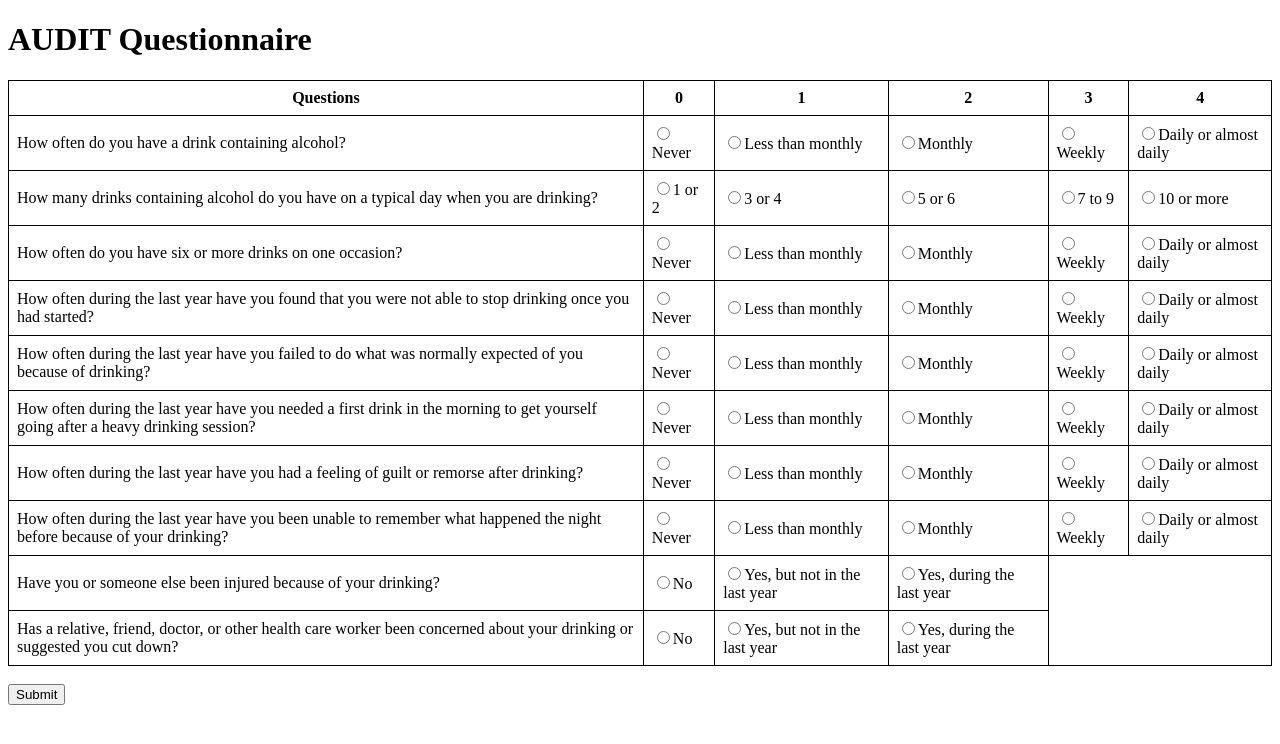
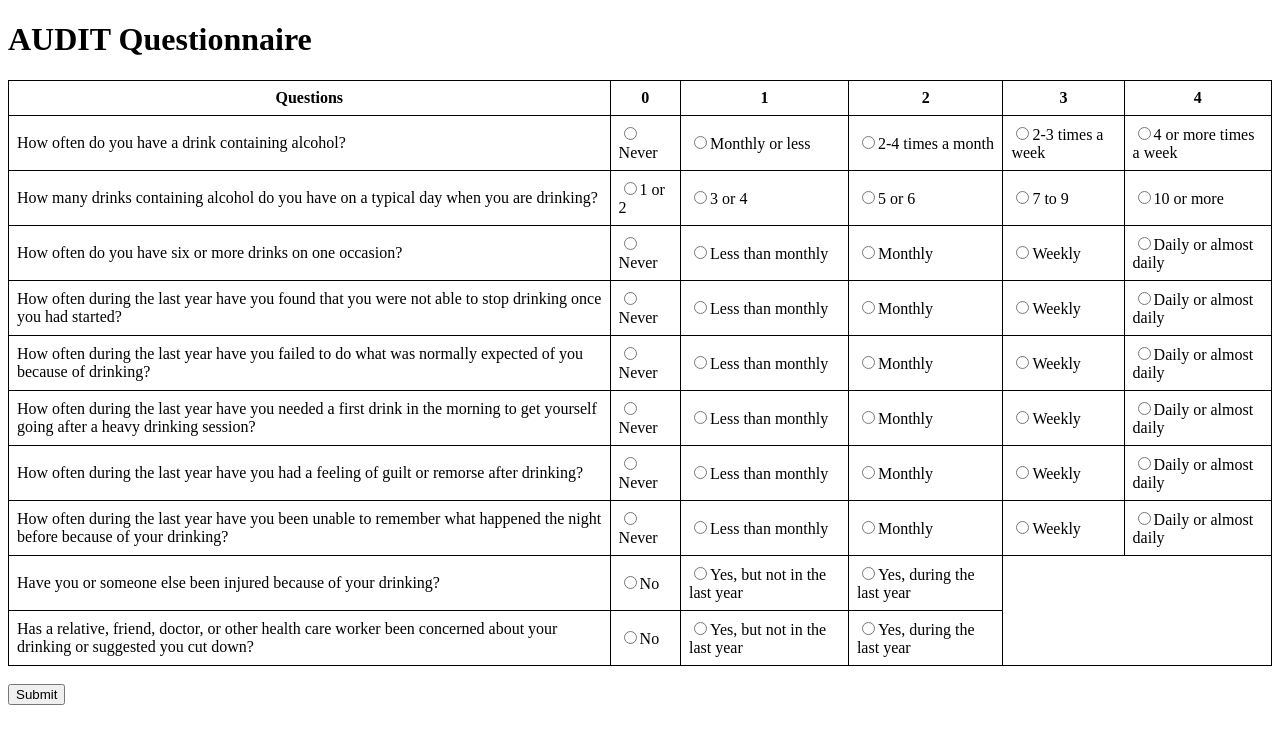
Before and after one commit to bebekim/replit-ao, a Flask app: page /audit in a window 1280 px wide. Shown: the top 744 px of the page. Run offline with Flask 3, Linux system fonts and the light colour scheme.

```diff
--- a/templates/audit.html
+++ b/templates/audit.html
@@ -27,7 +27,13 @@
             {% for idx, question in enumerate(questions) %}
                 <tr>
                     <td>{{ question }}</td>
-                    {% if idx == 1 %}
+                    {% if idx == 0 %}
+                        <td><input type="radio" name="q{{ idx }}" value="Never" required>Never</td>
+                        <td><input type="radio" name="q{{ idx }}" value="Monthly or less" required>Monthly or less</td>
+                        <td><input type="radio" name="q{{ idx }}" value="2-4 times a month" required>2-4 times a month</td>
+                        <td><input type="radio" name="q{{ idx }}" value="2-3 times a week" required>2-3 times a week</td>
+                        <td><input type="radio" name="q{{ idx }}" value="4 or more times a week" required>4 or more times a week</td>
+                    {% elif idx == 1 %}
                         <td><input type="radio" name="q{{ idx }}" value="1 or 2" required>1 or 2</td>
                         <td><input type="radio" name="q{{ idx }}" value="3 or 4" required>3 or 4</td>
                         <td><input type="radio" name="q{{ idx }}" value="5 or 6" required>5 or 6</td>
```
